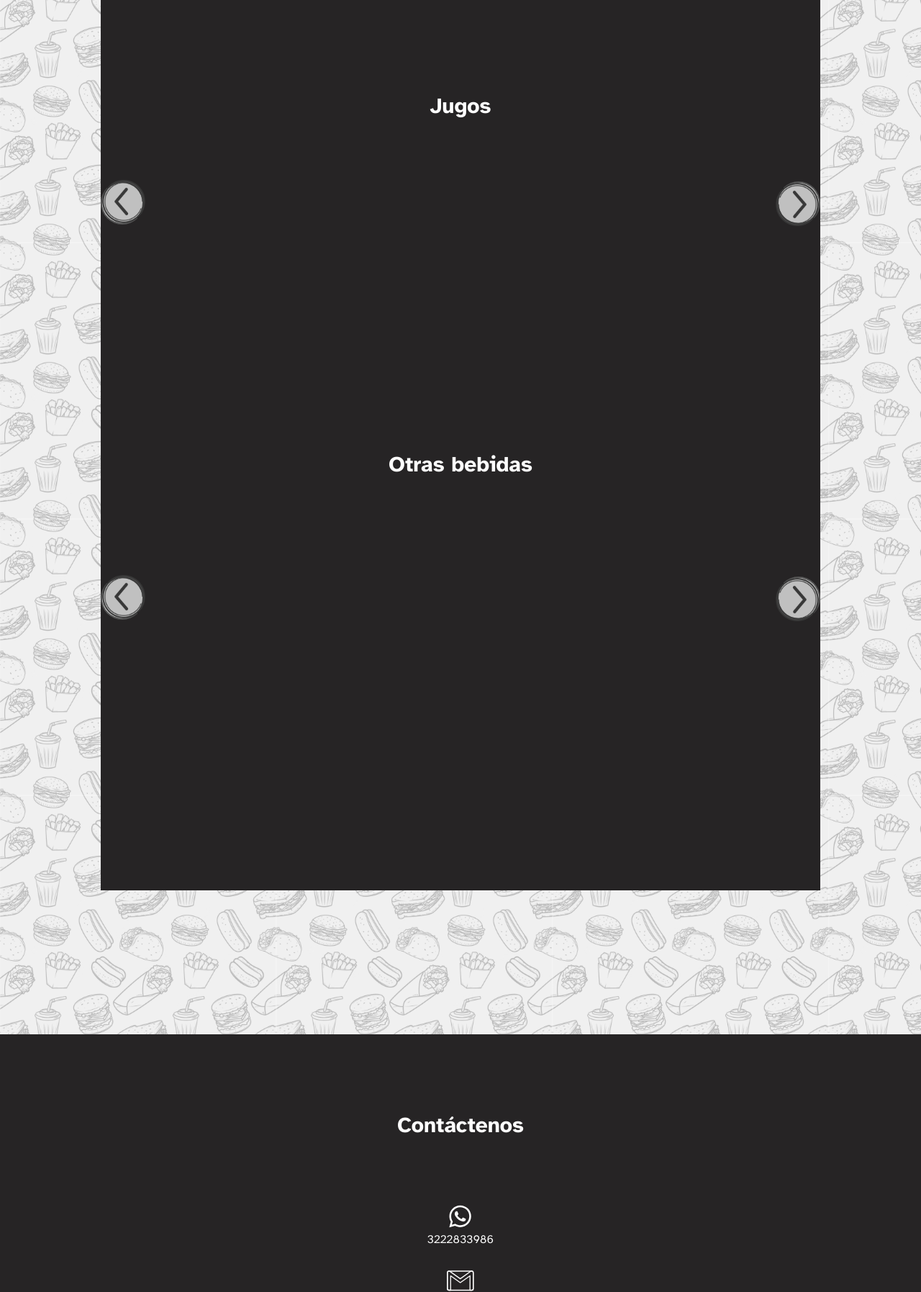
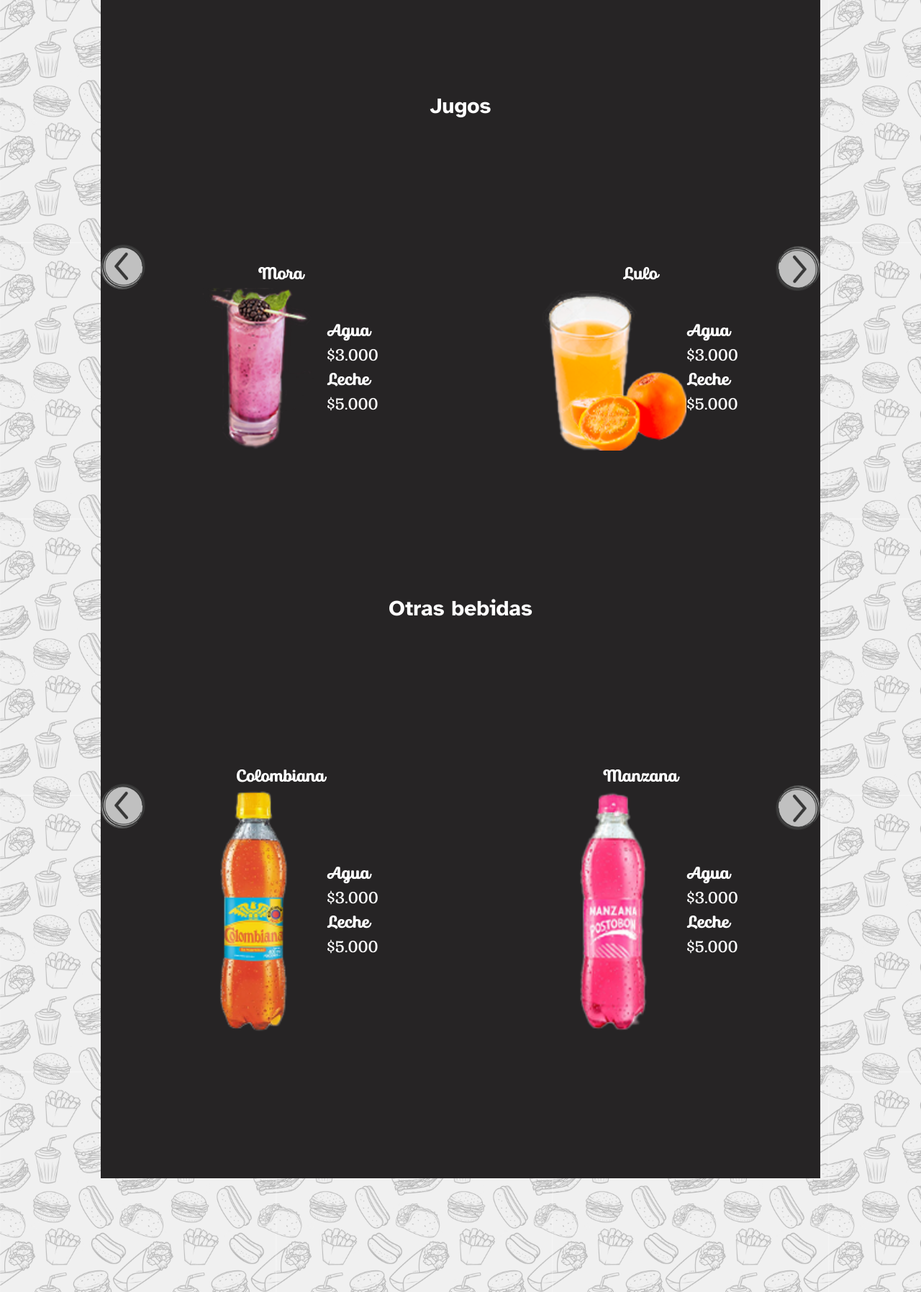
Before and after one commit to Johansx123/Tradicional-Food, a PHP site: page / in a window 1280 px wide. Shown: the part 1967-3762 px from the top of the page at 72% size. Run offline with PHP 8.4, Linux system fonts and the light colour scheme.

Commit message:
slider_responsive

```diff
--- a/styleMenu.css
+++ b/styleMenu.css
@@ -499,8 +499,13 @@ body{
         padding: 10%;
     }
     .slider{
-        padding: 0 20% 10% ;
+        padding: 10% 0 ;
+        align-items: center;
     }
+    .slide{
+        min-width: 600px;
+    }
+
 
 }
 @media (max-width:600px) {
@@ -510,6 +515,7 @@ body{
     .content-menu-600{
         display: none;
     }
+
 
 
 
@@ -555,19 +561,14 @@ body{
         overflow: hidden;
     }
 
-
-    .slider{
-        padding: 0 10%;
-        gap:30%;
-        overflow: hidden;
-    }
-
     .wrapper-footer h2{
         padding: 5%;
     }
     .up{
         display:none;
     }
-
+    .slide{
+        min-width: 500px;
+    }
 }
 /* a */
```
